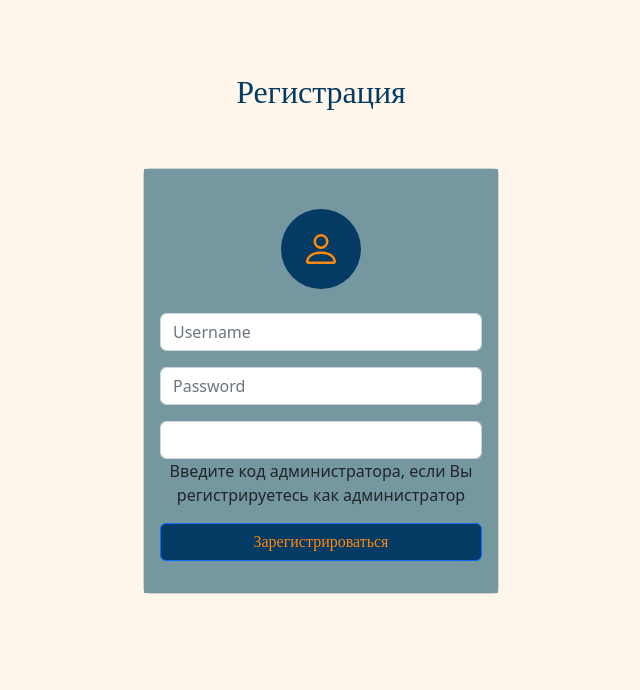
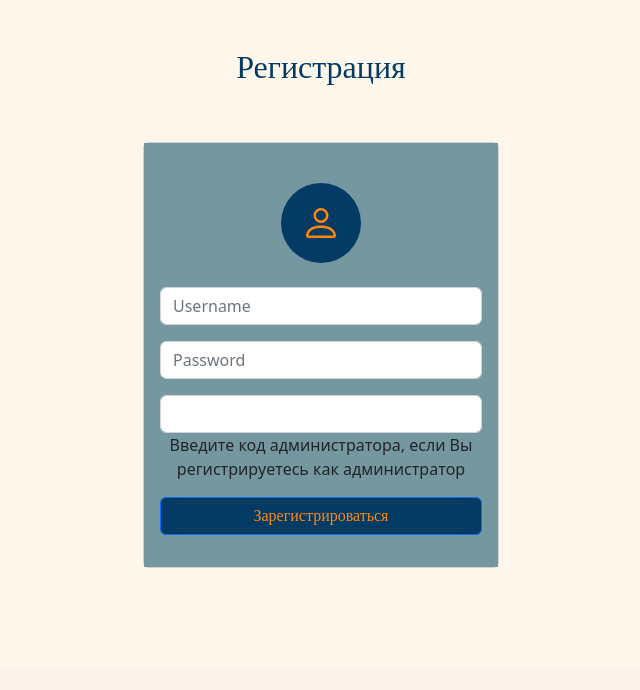
Before and after one commit to JLirik/Sport_ppo, a Flask app: page /registration in a window 1280 px wide. Shown: the part 134-824 px from the top of the page, without its empty margins (319-959 px from the left). After the commit the page ends 702 px from the top, so only its background shows below. Run offline with Flask 3, Linux system fonts and the light colour scheme; some libraries are stand-ins or nearby versions; some web fonts are replaced.

Commit message:
update design

```diff
--- a/templates/login.html
+++ b/templates/login.html
@@ -24,7 +24,7 @@
         </div>
     </nav>
     <section class="position-relative py-4 py-xl-5">
-        <div class="container" style="margin-top: 0%;">
+        <div class="container">
             <div class="row mb-5">
                 <div class="col-md-8 col-xl-6 text-center mx-auto">
                     <h2 style="color: rgb(3,59,100);font-family: 'Dela Gothic One', serif;">Вход</h2>
--- a/templates/registration.html
+++ b/templates/registration.html
@@ -24,7 +24,7 @@
         </div>
     </nav>
     <section class="position-relative py-4 py-xl-5">
-        <div class="container" style="margin-top: 2%;">
+        <div class="container">
             <div class="row mb-5">
                 <div class="col-md-8 col-xl-6 text-center mx-auto">
                     <h2 style="color: rgb(3,59,100);font-family: 'Dela Gothic One', serif;">Регистрация</h2>
```
